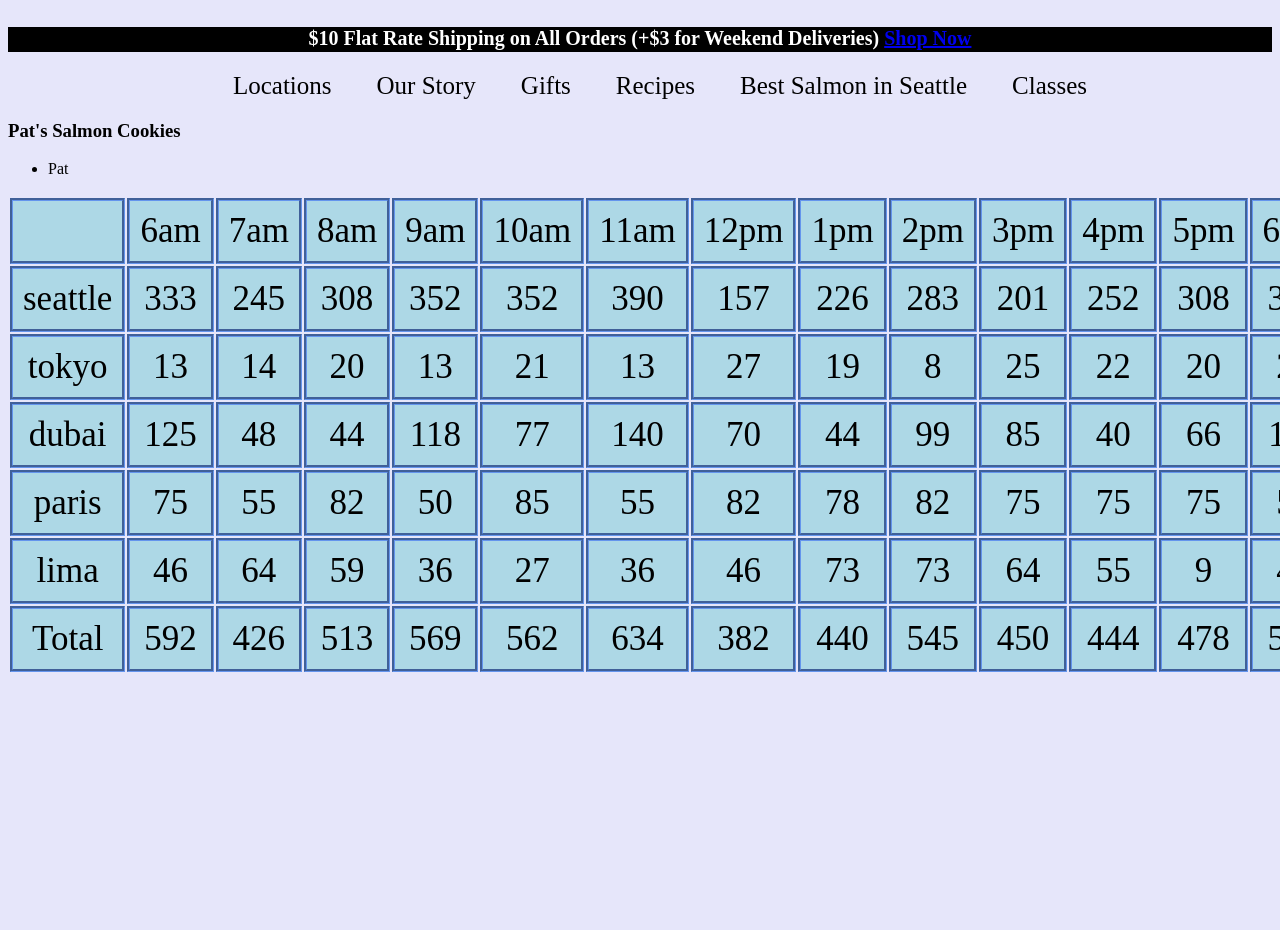
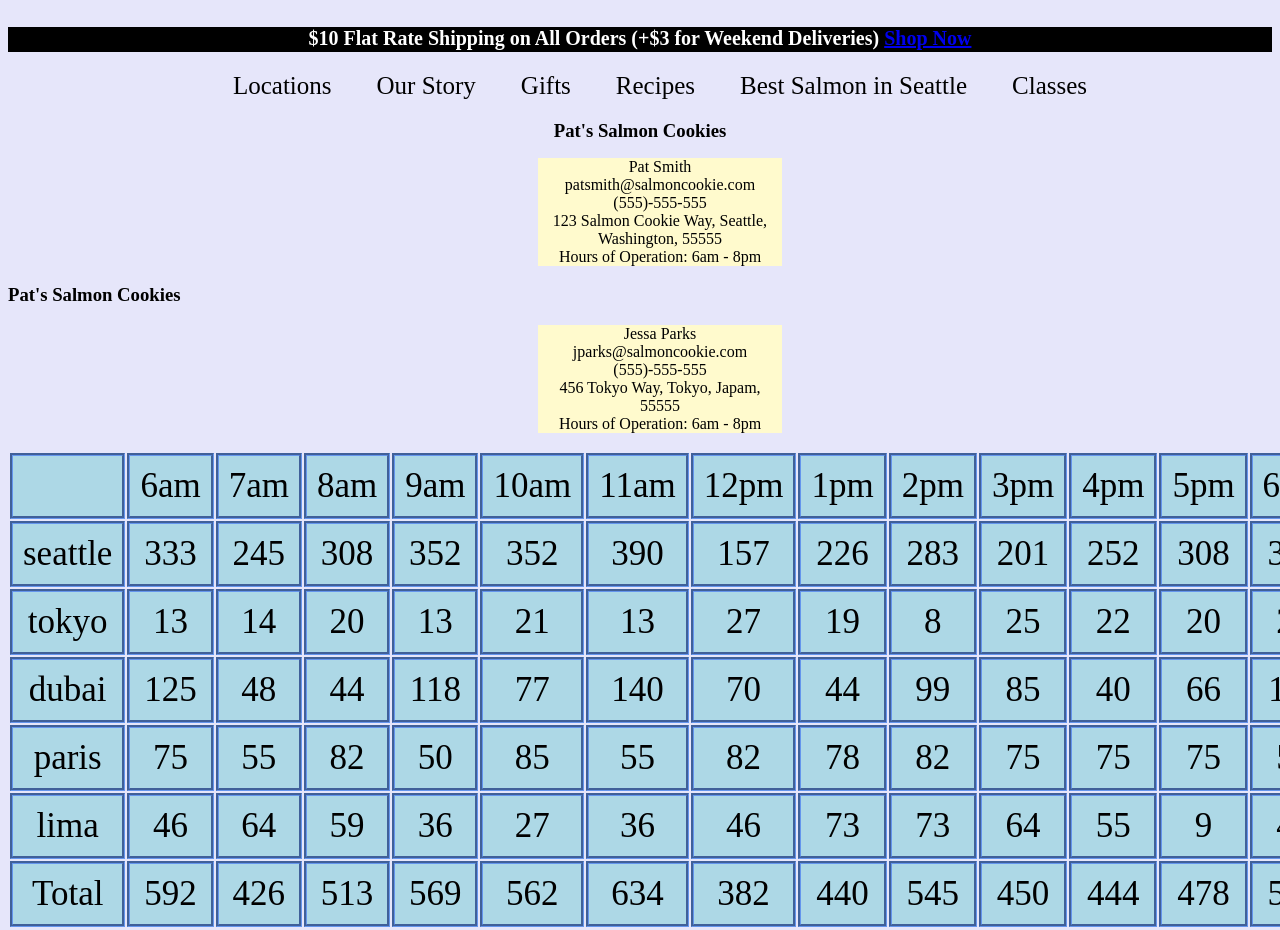
Before and after one commit to MarieReRe/cookie-stand, a plain HTML site: page sales.html in a window 1280 px wide. Shown: the top 930 px of the page. Before the commit the page ends 800 px from the top, so only its background shows below. Drawn offline with Linux system fonts and the light colour scheme.

Commit message:
added html and css

```diff
--- a/sales.html
+++ b/sales.html
@@ -26,14 +26,25 @@
     </nav>
   </header>
 <main>
-<section id="compInf">
-  <h3 class="pats"> Pat's Salmon Cookies</h3>
-  <ul class="contact">
-    <li>Pat</li>
-
+<section id="boss">
+  <h3 class="main"> Pat's Salmon Cookies</h3>
+  <ul>
+    <li>Pat Smith</li>
+    <li>patsmith@salmoncookie.com</li>
+    <li>(555)-555-555</li>
+    <li>123 Salmon Cookie Way, Seattle, Washington, 55555 </li>
+    <li>Hours of Operation: 6am - 8pm</li>
   </ul>
-
-
+</section>
+<section id="tokyo">
+  <h3 class="second"> Pat's Salmon Cookies</h3>
+  <ul>
+    <li>Jessa Parks</li>
+    <li>jparks@salmoncookie.com</li>
+    <li>(555)-555-555</li>
+    <li>456 Tokyo Way, Tokyo, Japam, 55555 </li>
+    <li>Hours of Operation: 6am - 8pm</li>
+  </ul>
 </section>
 
   <table id="cookie-data">
--- a/salesstyle.css
+++ b/salesstyle.css
@@ -43,22 +43,31 @@ main::after {
 .cookieHeader {
   text-align: center;
 }
-footer {
-  height: 100px;
-  position: absolute;
-  bottom: 0;
-  left: 0;
-  right: 0;
-  text-align: center;
+#boss ul li{
+    text-align: center;
+    list-style: none;
+    background-color: lemonchiffon;
+    color: black;
+    margin: auto;
+    max-width: 20%;
+    max-height: 20%;
 }
 
-#footNav ul li {
-  font-size: 25px;
-  list-style: none;
-  display: inline;
-  padding: 20px;
+.main {
+    text-align: center;
+    max-width: 20%;
+    max-height: 20%;
+    margin: auto;
 }
-
+#tokyo ul li{
+    text-align: center;
+    list-style: none;
+    background-color: lemonchiffon;
+    color: black;
+    margin: auto;
+    max-width: 20%;
+    max-height: 20%;
+}
 table tr td {
   font-size: 35px;
   background-color: lightblue;
```
